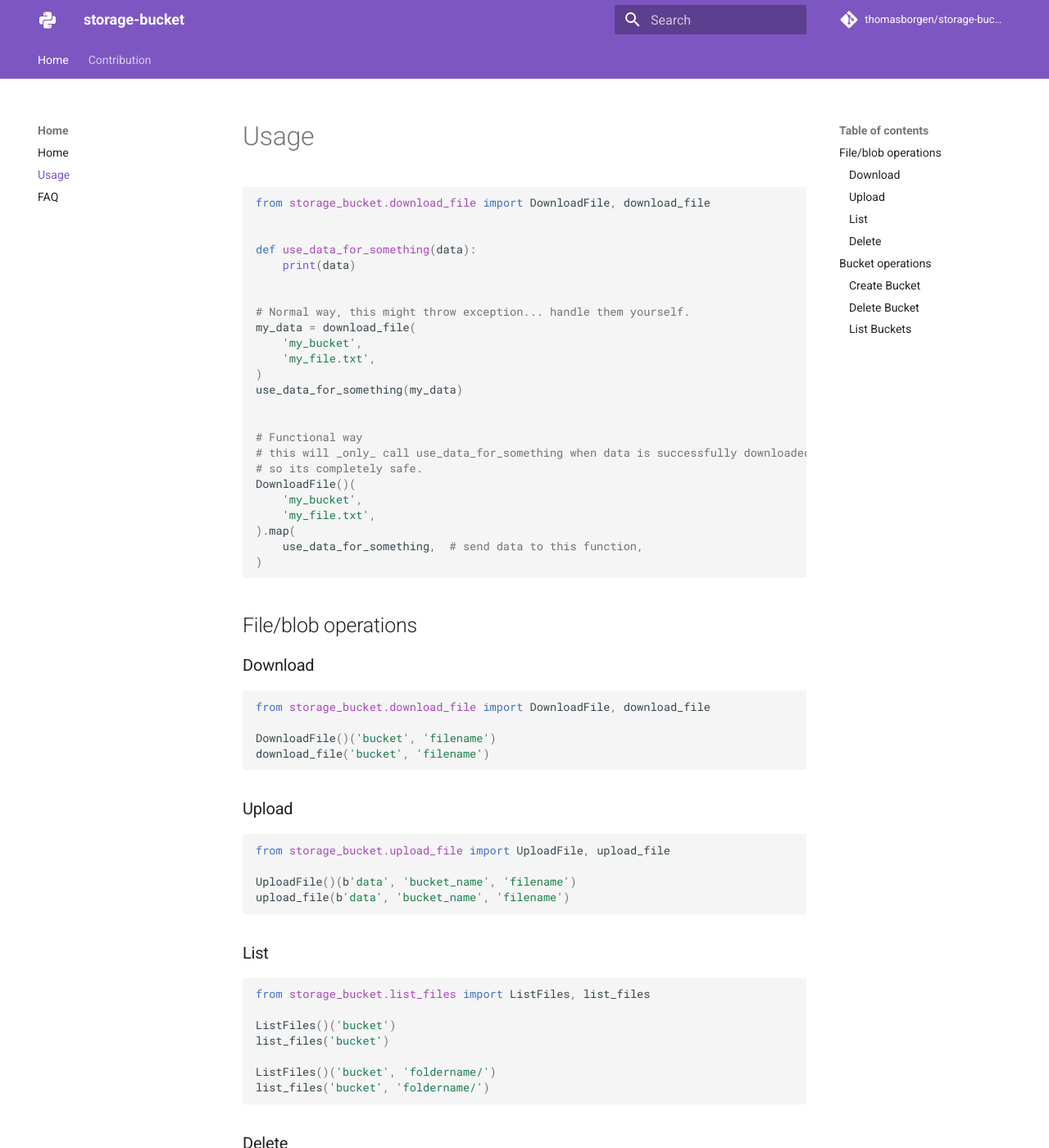
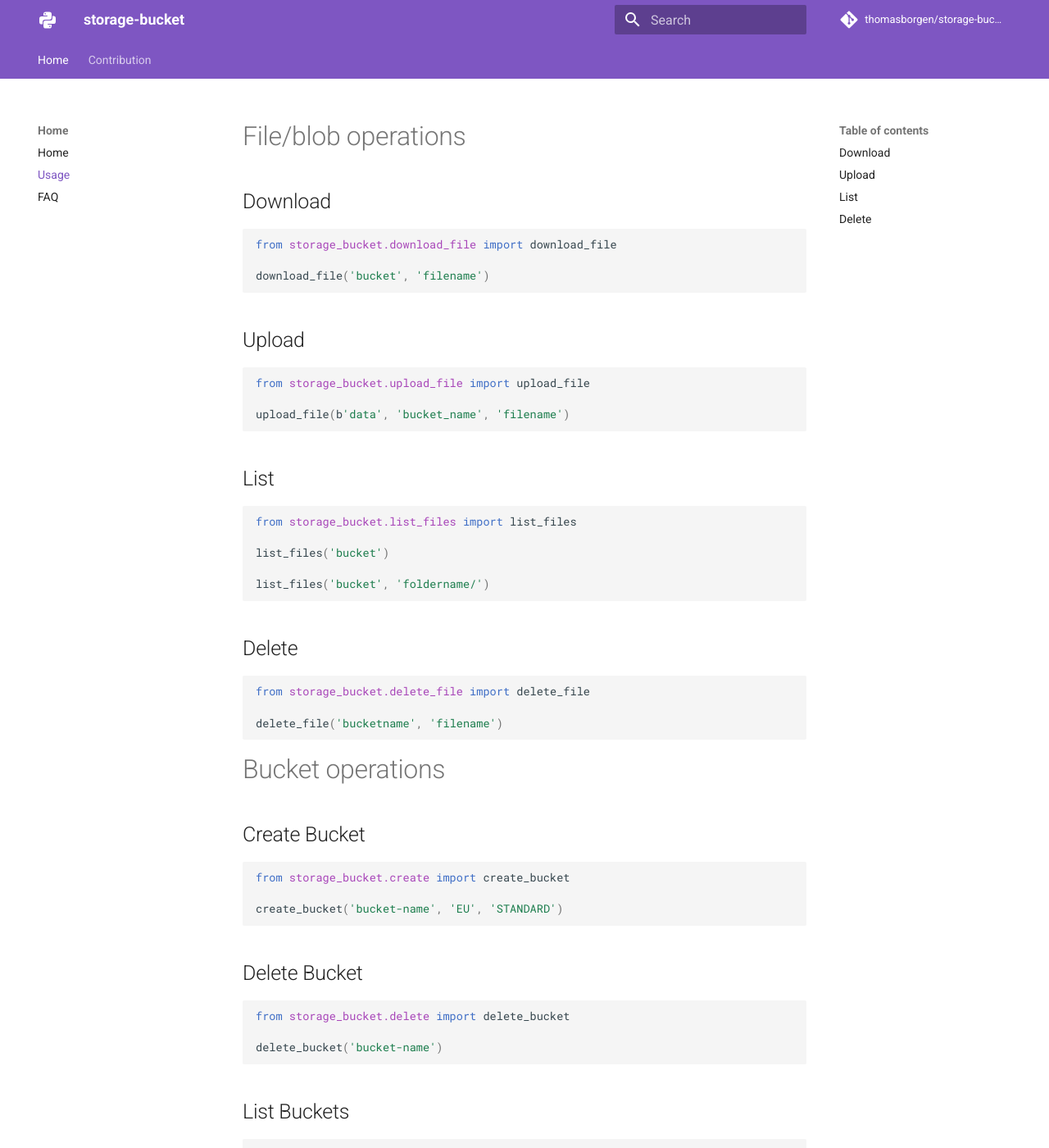
Before and after one commit to thomasborgen/storage-bucket, an MkDocs documentation site: the page built from docs/usage.md, in a window 1280 px wide and 1400 px high. Shown: the whole window at 82% size. Built offline with MkDocs 1.6.1 and Material for MkDocs 9.7.7, drawn with Linux system fonts in a browser that asks for light colours; comment, search, counter and statistics services are not loaded; some of the changed text lies outside the part shown.

````diff
--- a/docs/usage.md
+++ b/docs/usage.md
@@ -1,95 +1,61 @@
-```python
-from storage_bucket.download_file import DownloadFile, download_file
+# File/blob operations
 
-
-def use_data_for_something(data):
-    print(data)
-
-
-# Normal way, this might throw exception... handle them yourself.
-my_data = download_file(
-    'my_bucket',
-    'my_file.txt',
-)
-use_data_for_something(my_data)
-
-
-# Functional way
-# this will _only_ call use_data_for_something when data is successfully downloaded.
-# so its completely safe.
-DownloadFile()(
-    'my_bucket',
-    'my_file.txt',
-).map(
-    use_data_for_something,  # send data to this function,
-)
-
-```
-
-## File/blob operations
-
-### Download
+## Download
 
 ```python
-from storage_bucket.download_file import DownloadFile, download_file
+from storage_bucket.download_file import download_file
 
-DownloadFile()('bucket', 'filename')
 download_file('bucket', 'filename')
 ```
 
-### Upload
+## Upload
+
 ```python
-from storage_bucket.upload_file import UploadFile, upload_file
+from storage_bucket.upload_file import upload_file
 
-UploadFile()(b'data', 'bucket_name', 'filename')
 upload_file(b'data', 'bucket_name', 'filename')
 ```
 
-### List
+## List
+
 ```python
-from storage_bucket.list_files import ListFiles, list_files
+from storage_bucket.list_files import list_files
 
-ListFiles()('bucket')
 list_files('bucket')
 
-ListFiles()('bucket', 'foldername/')
 list_files('bucket', 'foldername/')
 ```
 
-### Delete
+## Delete
+
 ```python
-from storage_bucket.delete_file import DeleteFile, delete_file
+from storage_bucket.delete_file import delete_file
 
-DeleteFile()('bucketname', 'filename')
 delete_file('bucketname', 'filename')
 ```
 
-## Bucket operations
+# Bucket operations
 
-### Create Bucket
+## Create Bucket
+
 ```python
-from storage_bucket.create import CreateBucket, create_bucket
+from storage_bucket.create import create_bucket
 
-CreateBucket()('bucket-name', 'EU', 'STANDARD')
 create_bucket('bucket-name', 'EU', 'STANDARD')
-
 ```
 
-### Delete Bucket
+## Delete Bucket
+
 ```python
-from storage_bucket.delete import DeleteBucket, delete_bucket
+from storage_bucket.delete import delete_bucket
 
-DeleteBucket()('bucket-name')
 delete_bucket('bucket-name')
-
 ```
 
-### List Buckets
+## List Buckets
+
 ```python
-from storage_bucket.list import ListBuckets, list_buckets, list_bucket_names
-
-buckets = ListBuckets()()
-bucket_names = list_bucket_names(buckets.unwrap())
+from storage_bucket.list import list_buckets, list_bucket_names
 
 buckets2 = list_buckets()
 bucket_names2 = list_bucket_names(buckets2)
````
Also changed, not shown: CHANGELOG.md (+4 -0 lines), docs/faq.md (+1 -1 lines), docs/index.md (+5 -6 lines), 8 other files.
